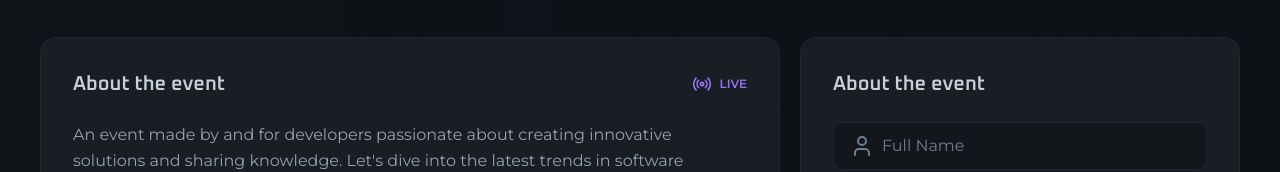
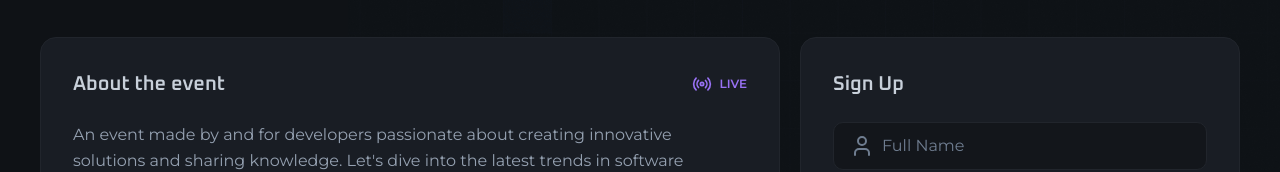
Before and after one commit to davi-p-oliveira-11/Suggestify-Client-Typescript, a Next.js app: page / in a window 1280 px wide. Shown: the part 349-521 px from the top of the page. Built offline with nearby package versions, Linux system fonts and the light colour scheme.

Commit message:
updated form title

```diff
--- a/src/app/page.tsx
+++ b/src/app/page.tsx
@@ -40,7 +40,7 @@ export default function Home() {
           </div>
           <form className="bg-gray-700 border border-gray-600 rounded-2xl p-8 space-y-6 w-full md:max-w-[440px]">
             <h2 className="font-heading font-semibold text-gray-200 text-xl">
-              About the event
+              Sign Up
             </h2>
 
             <div className="space-y-3">
```
